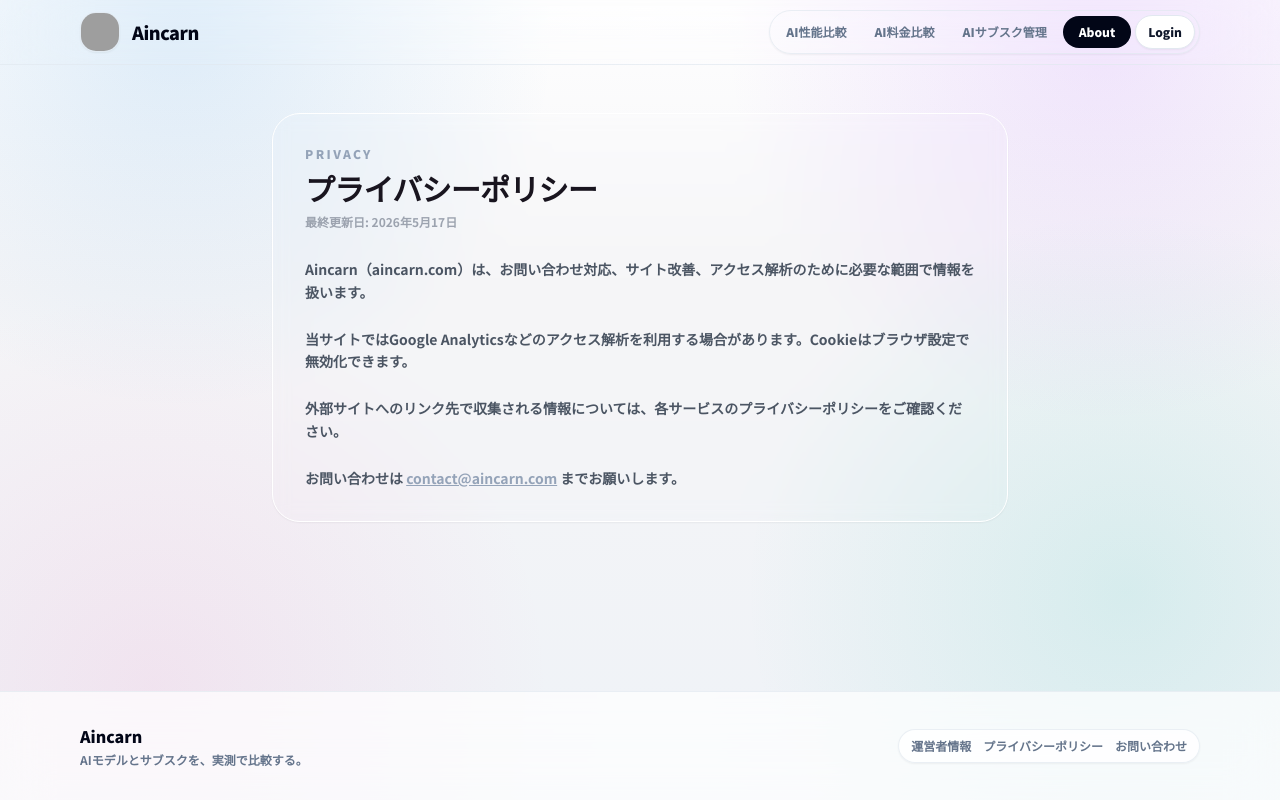
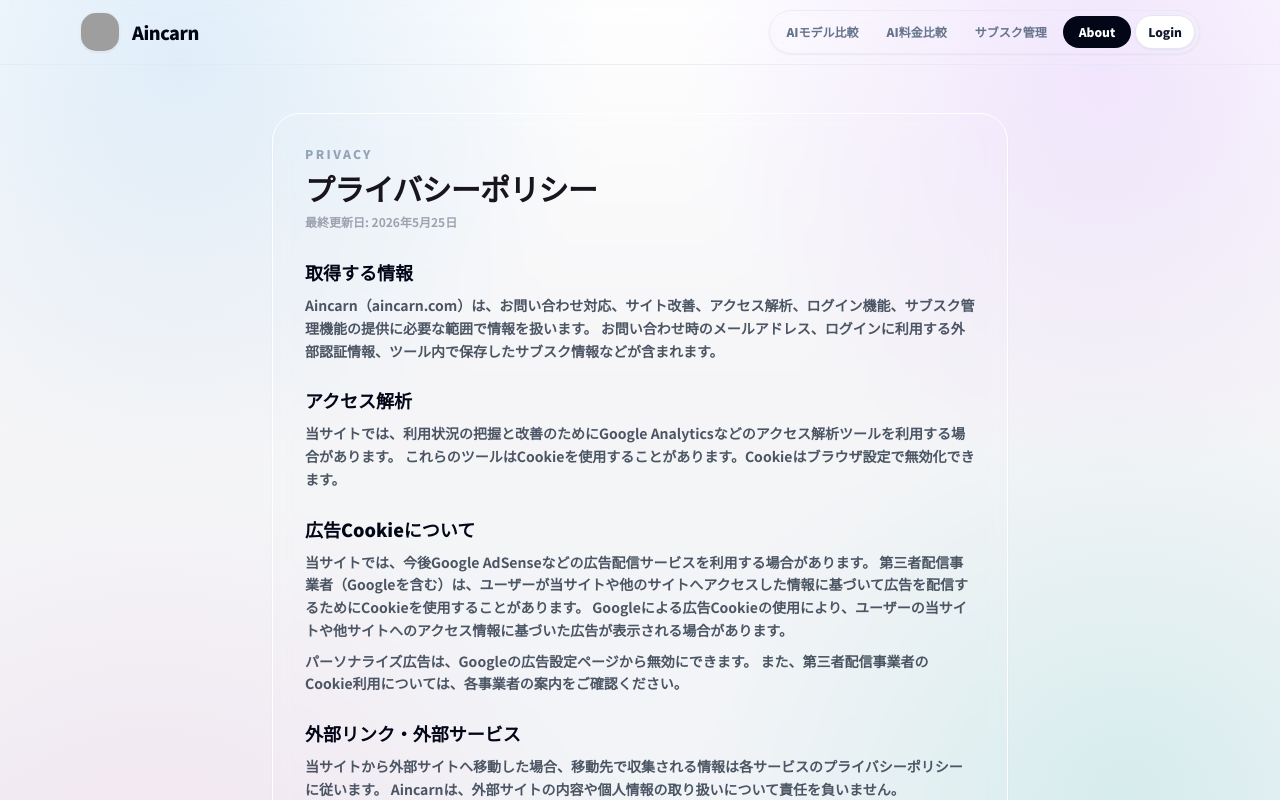
Before and after one commit to WW-QuadrupleU/aincarn, a Next.js app: page /privacy in a window 1280 px wide. Shown: the top 800 px of the page. Built offline with nearby package versions, Linux system fonts and the light colour scheme; no server answers; grey boxes are pictures that could not be loaded.

Commit message:
Prepare public pages for AdSense review

```diff
--- a/app/layout.tsx
+++ b/app/layout.tsx
@@ -6,14 +6,15 @@ import Footer from '@/components/Footer'
 import ClerkAuthProvider from '@/components/ClerkAuthProvider'
 
 const GA_ID = process.env.NEXT_PUBLIC_GA_ID
+const ADSENSE_CLIENT = process.env.NEXT_PUBLIC_ADSENSE_CLIENT
 
 export const metadata: Metadata = {
   title: {
-    default: 'Aincarn | AIモデルとサブスクを実測で比較する',
+    default: 'Aincarn | AIモデル・料金・サブスクを比較する実用ツール',
     template: '%s | Aincarn',
   },
   description:
-    'Aincarnは、AIモデルの公開ベンチマーク、料金、用途別の使いどころを整理し、どのAIに課金すべきかを判断しやすくする比較サイトです。',
+    'Aincarnは、AIモデルの性能、料金、サブスク管理を用途別に整理する比較サイトです。公開ベンチマーク、公式料金、実測予定データを分けて、AI選びを判断しやすくします。',
   metadataBase: new URL('https://aincarn.com'),
   openGraph: {
     siteName: 'Aincarn',
@@ -44,6 +45,14 @@ export default function RootLayout({ children }: { children: React.ReactNode })
               </Script>
             </>
           )}
+          {ADSENSE_CLIENT && (
+            <Script
+              async
+              src={`https://pagead2.googlesyndication.com/pagead/js/adsbygoogle.js?client=${ADSENSE_CLIENT}`}
+              crossOrigin="anonymous"
+              strategy="afterInteractive"
+            />
+          )}
           <Header />
           <main className="flex-1">{children}</main>
           <Footer />
--- a/app/page.tsx
+++ b/app/page.tsx
@@ -5,68 +5,53 @@ import SmoothHashLink from '@/components/SmoothHashLink'
 export const revalidate = 3600
 
 export const metadata: Metadata = {
-  title: 'Aincarn | AIモデルとサブスクを実測で比較する',
+  title: 'Aincarn | AIモデル・料金・サブスクを比較する実用ツール',
   description:
-    'Aincarnは、AIモデルの公開ベンチマーク、料金、用途別の使いどころを整理し、どのAIに課金すべきかを判断しやすくする比較サイトです。',
+    'Aincarnは、AIモデル比較、AI料金比較、AIサブスク管理をまとめた無料ツールサイトです。性能、速度、価格、用途を分けて、AI選びを判断しやすくします。',
 }
 
 const tools = [
   {
     href: '/tools/ai-model-compare',
-    label: 'AI性能比較',
-    body: '賢さ、速度、価格効率を横並びで見て、用途に合うAIを探します。',
+    label: 'AIモデル比較',
+    body: '主要AIモデルの賢さ、速度、価格効率を横並びで比較します。用途別にどのAIを選ぶべきかを確認できます。',
     tag: 'Compare',
-    metric: '3指標',
+    metric: '性能・速度・価格',
     accent: 'from-indigo-500 via-sky-400 to-cyan-300',
     soft: 'from-indigo-50 to-cyan-50',
   },
   {
     href: '/tools/ai-pricing',
     label: 'AI料金比較',
-    body: 'サブスク料金とAPI利用料を分けて、月額の目安を比較します。',
+    body: 'サブスク料金とAPI利用料を分けて整理し、月額の目安やプラン選びの違いを比較します。',
     tag: 'Pricing',
-    metric: '月額換算',
+    metric: '月額・API',
     accent: 'from-emerald-400 via-teal-400 to-sky-400',
     soft: 'from-emerald-50 to-sky-50',
   },
   {
     href: '/tools/ai-subscription',
-    label: 'AIサブスク管理',
-    body: '契約中のAIサービス、更新日、月額換算コストをアカウントごとに保存します。',
-    tag: 'Collection',
-    metric: '個別保存',
+    label: 'AIサブスク診断',
+    body: '用途や予算から、契約候補のAIサブスクを整理します。複数サービスの使い分けを考える入り口です。',
+    tag: 'Planner',
+    metric: '用途・予算',
     accent: 'from-fuchsia-500 via-rose-400 to-orange-300',
     soft: 'from-fuchsia-50 to-orange-50',
   },
 ]
 
-const toolStories = [
+const principles = [
   {
-    href: '/tools/ai-model-compare',
-    label: 'AI性能比較',
-    eyebrow: 'Model Intelligence',
-    title: 'モデルの強さを、用途ごとに静かに比較する。',
-    body: '公開ベンチマーク、速度、価格効率を用途別に整理。文章、コード、リサーチ、画像、動画など、自分の作業に効く指標だけを見やすく並べます。',
-    stats: ['Intelligence', 'Speed', 'Value'],
-    accent: 'from-indigo-500 via-sky-400 to-cyan-300',
+    title: '公開情報と実測予定データを分ける',
+    body: '公式料金、公開ベンチマーク、運営者による実測予定データを混同せず、情報源の性質が分かるように整理します。',
   },
   {
-    href: '/tools/ai-pricing',
-    label: 'AI料金比較',
-    eyebrow: 'Cost Simulator',
-    title: '複雑なAI料金を、月額感覚に変換する。',
-    body: 'サブスク、API、画像生成、動画生成は単位が違います。利用量を入れて同じ尺度に変換し、課金判断をシンプルにします。',
-    stats: ['Plan', 'API', 'Usage'],
-    accent: 'from-emerald-400 via-teal-400 to-sky-400',
+    title: '用途別に翻訳する',
+    body: '単純な総合点だけでなく、文章作成、コード、調査、画像、動画などの使い方に合わせて判断しやすくします。',
   },
   {
-    href: '/tools/ai-subscription',
-    label: 'AIサブスク管理',
-    eyebrow: 'Subscription Collection',
-    title: '増えていくAIサブスクを、ひとつの場所で管理する。',
-    body: 'ChatGPT、Claude、Gemini、Midjourneyなどをカードとして保存。更新日、月額換算、ジャンルを見ながら、いま契約しているAIを整理できます。',
-    stats: ['Cards', 'Renewal', 'Total'],
-    accent: 'from-fuchsia-500 via-rose-400 to-orange-300',
+    title: 'コスト感を重視する',
+    body: '高性能なAIでも、速度や単価が合わなければ日常利用では選びにくい場合があります。価格効率も重視します。',
   },
 ]
 
@@ -81,14 +66,14 @@ export default function HomePage() {
                 Aincarn
               </p>
               <h1 className="mt-7 max-w-4xl text-5xl font-black leading-[1.02] tracking-tight text-slate-950 sm:text-7xl">
-                AIを選ぶ時間を、
+                AI選びを、
                 <span className="block bg-gradient-to-r from-indigo-600 via-sky-500 to-teal-400 bg-clip-text text-transparent">
-                  もっと美しく。
+                  使う前に整理する。
                 </span>
               </h1>
               <p className="mt-6 max-w-2xl text-base font-semibold leading-relaxed text-slate-600 sm:text-lg">
-                Aincarnは、AIモデルの性能、料金、サブスクをひとつの視点で整理する比較ツールです。
-                迷いを減らし、今月どのAIに課金するかを落ち着いて判断できます。
+                Aincarnは、AIモデルの性能、料金、サブスク管理をひとつの視点で整理する比較サイトです。
+                公開データと公式料金をもとに、今どのAIに課金するべきかを判断しやすくします。
               </p>
               <div className="mt-9 flex flex-wrap gap-3">
                 <SmoothHashLink
@@ -101,7 +86,7 @@ export default function HomePage() {
                   href="/about"
                   className="rounded-full border border-slate-200 bg-white px-6 py-3 text-sm font-black text-slate-800 shadow-sm shadow-slate-950/5 transition hover:-translate-y-0.5 hover:border-slate-300"
                 >
-                  Aincarnについて
+                  編集方針を見る
                 </Link>
               </div>
             </div>
@@ -112,7 +97,7 @@ export default function HomePage() {
                 <div className="flex items-center justify-between gap-3">
                   <div>
                     <p className="text-xs font-bold uppercase tracking-[0.18em] text-white/50">Decision Panel</p>
-                    <h2 className="mt-2 text-2xl font-black tracking-tight">AIの選び方を、3つに分ける。</h2>
+                    <h2 className="mt-2 text-2xl font-black tracking-tight">AI選びの判断軸</h2>
                   </div>
                   <div className="grid size-12 place-items-center rounded-2xl bg-white text-sm font-black text-slate-950">AI</div>
                 </div>
@@ -144,7 +129,7 @@ export default function HomePage() {
       <section className="mx-auto max-w-6xl px-4 pb-12">
         <div id="tools" className="mb-7 scroll-mt-28">
           <p className="text-xs font-black uppercase tracking-[0.2em] text-slate-400">Tools</p>
-          <h2 className="mt-2 text-3xl font-black tracking-tight text-slate-950 sm:text-4xl">必要な比較を選ぶ</h2>
+          <h2 className="mt-2 text-3xl font-black tracking-tight text-slate-950 sm:text-4xl">目的に合わせて使う</h2>
         </div>
         <div className="grid gap-4 md:grid-cols-3">
           {tools.map((tool) => (
@@ -171,40 +156,17 @@ export default function HomePage() {
       </section>
 
       <section className="mx-auto max-w-6xl px-4 pb-16">
-        <div className="grid gap-5">
-          {toolStories.map((tool) => (
-            <article
-              key={tool.href}
-              className="grid overflow-hidden rounded-[36px] border border-white/80 bg-white/80 shadow-xl shadow-slate-950/5 backdrop-blur-xl lg:grid-cols-[1fr_360px]"
-            >
-              <div className="p-6 sm:p-8">
-                <p className="text-xs font-black uppercase tracking-[0.2em] text-slate-400">{tool.eyebrow}</p>
-                <h2 className="mt-3 max-w-2xl text-3xl font-black tracking-tight text-slate-950 sm:text-4xl">{tool.title}</h2>
-                <p className="mt-4 max-w-3xl text-sm font-semibold leading-relaxed text-slate-600">{tool.body}</p>
-                <Link
-                  href={tool.href}
-                  className="mt-7 inline-flex rounded-full border border-slate-200 bg-white px-5 py-3 text-sm font-black text-slate-900 shadow-sm shadow-slate-950/5 transition hover:-translate-y-0.5 hover:border-slate-300"
-                >
-                  {tool.label}を開く
-                </Link>
-              </div>
-              <div className="border-t border-slate-100 bg-slate-50/80 p-6 lg:border-l lg:border-t-0">
-                <div className="grid h-full content-center gap-3">
-                  {tool.stats.map((stat, index) => (
-                    <div key={stat} className="rounded-2xl border border-slate-200/70 bg-white p-4 shadow-sm shadow-slate-950/5">
-                      <div className="flex items-center justify-between gap-3">
-                        <p className="text-xs font-black uppercase tracking-[0.15em] text-slate-400">{stat}</p>
-                        <p className="text-sm font-black text-slate-950">{index === 0 ? 'High' : index === 1 ? 'Fast' : 'Clear'}</p>
-                      </div>
-                      <div className="mt-4 h-2 overflow-hidden rounded-full bg-slate-100">
-                        <div className={`h-full rounded-full bg-gradient-to-r ${tool.accent}`} style={{ width: `${88 - index * 17}%` }} />
-                      </div>
-                    </div>
-                  ))}
-                </div>
-              </div>
-            </article>
-          ))}
+        <div className="rounded-[36px] border border-white/80 bg-white/84 p-6 shadow-xl shadow-slate-950/5 backdrop-blur-xl sm:p-8">
+          <p className="text-xs font-black uppercase tracking-[0.2em] text-slate-400">Editorial Policy</p>
+          <h2 className="mt-2 text-3xl font-black tracking-tight text-slate-950">Aincarnの比較方針</h2>
+          <div className="mt-6 grid gap-4 md:grid-cols-3">
+            {principles.map((item) => (
+              <article key={item.title} className="rounded-3xl border border-slate-200/80 bg-slate-50/80 p-5">
+                <h3 className="text-lg font-black text-slate-950">{item.title}</h3>
+                <p className="mt-3 text-sm font-semibold leading-relaxed text-slate-600">{item.body}</p>
+              </article>
+            ))}
+          </div>
         </div>
       </section>
     </>
--- a/app/privacy/page.tsx
+++ b/app/privacy/page.tsx
@@ -2,7 +2,7 @@ import type { Metadata } from 'next'
 
 export const metadata: Metadata = {
   title: 'プライバシーポリシー',
-  description: 'Aincarnのプライバシーポリシーページです。',
+  description: 'Aincarnのプライバシーポリシー、アクセス解析、広告Cookie、外部サービス利用について掲載しています。',
 }
 
 export default function PrivacyPage() {
@@ -11,20 +11,51 @@ export default function PrivacyPage() {
       <section className="rounded-[28px] border border-white bg-white/84 p-8 shadow-sm backdrop-blur">
         <p className="text-xs font-black uppercase tracking-[0.2em] text-slate-400">Privacy</p>
         <h1 className="mt-2 text-3xl font-black tracking-tight text-brand-text">プライバシーポリシー</h1>
-        <p className="mt-2 text-xs font-bold text-gray-400">最終更新日: 2026年5月17日</p>
+        <p className="mt-2 text-xs font-bold text-gray-400">最終更新日: 2026年5月25日</p>
         <div className="mt-7 space-y-6 text-sm font-bold leading-relaxed text-gray-600">
-          <p>
-            Aincarn（aincarn.com）は、お問い合わせ対応、サイト改善、アクセス解析のために必要な範囲で情報を扱います。
-          </p>
-          <p>
-            当サイトではGoogle Analyticsなどのアクセス解析を利用する場合があります。Cookieはブラウザ設定で無効化できます。
-          </p>
-          <p>
-            外部サイトへのリンク先で収集される情報については、各サービスのプライバシーポリシーをご確認ください。
-          </p>
-          <p>
-            お問い合わせは <a className="text-slate-400 underline" href="mailto:contact@aincarn.com">contact@aincarn.com</a> までお願いします。
-          </p>
+          <section>
+            <h2 className="text-lg font-black text-slate-950">取得する情報</h2>
+            <p className="mt-2">
+              Aincarn（aincarn.com）は、お問い合わせ対応、サイト改善、アクセス解析、ログイン機能、サブスク管理機能の提供に必要な範囲で情報を扱います。
+              お問い合わせ時のメールアドレス、ログインに利用する外部認証情報、ツール内で保存したサブスク情報などが含まれます。
+            </p>
+          </section>
+
+          <section>
+            <h2 className="text-lg font-black text-slate-950">アクセス解析</h2>
+            <p className="mt-2">
+              当サイトでは、利用状況の把握と改善のためにGoogle Analyticsなどのアクセス解析ツールを利用する場合があります。
+              これらのツールはCookieを使用することがあります。Cookieはブラウザ設定で無効化できます。
+            </p>
+          </section>
+
+          <section>
+            <h2 className="text-lg font-black text-slate-950">広告Cookieについて</h2>
+            <p className="mt-2">
+              当サイトでは、今後Google AdSenseなどの広告配信サービスを利用する場合があります。
+              第三者配信事業者（Googleを含む）は、ユーザーが当サイトや他のサイトへアクセスした情報に基づいて広告を配信するためにCookieを使用することがあります。
+              Googleによる広告Cookieの使用により、ユーザーの当サイトや他サイトへのアクセス情報に基づいた広告が表示される場合があります。
+            </p>
+            <p className="mt-2">
+              パーソナライズ広告は、Googleの広告設定ページから無効にできます。
+              また、第三者配信事業者のCookie利用については、各事業者の案内をご確認ください。
+            </p>
+          </section>
+
+          <section>
+            <h2 className="text-lg font-black text-slate-950">外部リンク・外部サービス</h2>
+            <p className="mt-2">
+              当サイトから外部サイトへ移動した場合、移動先で収集される情報は各サービスのプライバシーポリシーに従います。
+              Aincarnは、外部サイトの内容や個人情報の取り扱いについて責任を負いません。
+            </p>
+          </section>
+
+          <section>
+            <h2 className="text-lg font-black text-slate-950">お問い合わせ</h2>
+            <p className="mt-2">
+              本ポリシーに関するお問い合わせは <a className="text-slate-500 underline" href="mailto:contact@aincarn.com">contact@aincarn.com</a> までお願いします。
+            </p>
+          </section>
         </div>
       </section>
     </main>
--- a/app/robots.ts
+++ b/app/robots.ts
@@ -5,6 +5,7 @@ export default function robots(): MetadataRoute.Robots {
     rules: {
       userAgent: '*',
       allow: '/',
+      disallow: ['/test/', '/tools/aios/', '/sign-in/', '/sign-up/', '/sso-callback/'],
     },
     sitemap: 'https://aincarn.com/sitemap.xml',
   }
--- a/app/tools/page.tsx
+++ b/app/tools/page.tsx
@@ -3,26 +3,32 @@ import Link from 'next/link'
 
 export const metadata: Metadata = {
   title: 'Aincarn Tools',
-  description: 'Aincarnで提供しているAI比較、料金比較、サブスク管理ツールの一覧です。',
+  description: 'Aincarnで提供しているAIモデル比較、AI料金比較、AIサブスク管理ツールの一覧です。',
 }
 
 const tools = [
   {
     href: '/tools/ai-model-compare',
-    label: 'AI性能比較',
-    body: '賢さ、速度、価格効率を用途別に比較します。',
+    label: 'AIモデル比較',
+    body: '主要AIモデルの性能、速度、価格効率を用途別に比較します。',
     meta: 'Performance',
   },
   {
     href: '/tools/ai-pricing',
     label: 'AI料金比較',
-    body: '月間利用量を入力して、API・画像・動画生成の概算コストを比較します。',
+    body: 'サブスク料金とAPI利用料を分けて、月額コストの目安を比較します。',
     meta: 'Pricing',
   },
   {
     href: '/tools/ai-subscription',
-    label: 'AIサブスク管理',
-    body: '契約中のAIサービス、更新日、月額換算コストをアカウントごとに保存します。',
+    label: 'AIサブスク診断',
+    body: '用途や予算から、どのAIサブスクを契約候補にするか整理します。',
+    meta: 'Planner',
+  },
+  {
+    href: '/tools/subscriptions',
+    label: 'サブスク管理',
+    body: '契約中のAIサービス、更新日、月額換算をアカウントごとに管理します。',
     meta: 'Collection',
   },
 ]
@@ -34,11 +40,11 @@ export default function ToolsPage() {
         <p className="apple-eyebrow">Tools</p>
         <h1 className="mt-2 text-4xl font-black tracking-tight text-slate-950">Aincarn Tools</h1>
         <p className="mt-3 max-w-2xl text-sm font-semibold leading-relaxed text-slate-600">
-          AIを選ぶ、料金を見積もる、契約を管理する。Aincarnの比較体験をここから使えます。
+          AIを選ぶ、料金を見積もる、契約を管理する。Aincarnの比較ツールをここから利用できます。
         </p>
       </section>
 
-      <section className="mt-6 grid gap-4 md:grid-cols-3">
+      <section className="mt-6 grid gap-4 md:grid-cols-2 lg:grid-cols-4">
         {tools.map((tool) => (
           <Link
             key={tool.href}
--- a/app/tools/subscriptions/page.tsx
+++ b/app/tools/subscriptions/page.tsx
@@ -2,9 +2,9 @@ import type { Metadata } from 'next'
 import SubscriptionManager from '@/components/SubscriptionManager'
 
 export const metadata: Metadata = {
-  title: 'AIサブスクコレクション',
+  title: 'AIサブスク管理',
   description:
-    '主要AIサービスを選んでプランを追加し、料金、更新日、ステータスをアカウントごとに保存できるAincarnのサブスク管理ツールです。',
+    '主要AIサービスを選んでプラン、料金、更新日、ステータスをアカウントごとに保存できるAincarnのサブスク管理ツールです。',
 }
 
 export default function SubscriptionsPage() {
--- a/components/Footer.tsx
+++ b/components/Footer.tsx
@@ -6,11 +6,12 @@ export default function Footer() {
       <div className="mx-auto flex max-w-6xl flex-col gap-5 px-4 py-8 text-xs font-bold text-slate-500 sm:flex-row sm:items-center sm:justify-between">
         <div>
           <p className="text-base font-black text-slate-950">Aincarn</p>
-          <p className="mt-1">AIモデルとサブスクを、実測で比較する。</p>
+          <p className="mt-1">AIモデル、料金、サブスクを実用目線で比較するサイトです。</p>
         </div>
         <nav className="flex flex-wrap gap-3 rounded-full border border-slate-200/70 bg-white/80 px-3 py-2 shadow-sm shadow-slate-950/5">
           <Link href="/about" className="hover:text-slate-950">運営者情報</Link>
           <Link href="/privacy" className="hover:text-slate-950">プライバシーポリシー</Link>
+          <Link href="/disclosure" className="hover:text-slate-950">広告開示</Link>
           <Link href="/contact" className="hover:text-slate-950">お問い合わせ</Link>
         </nav>
       </div>
--- a/components/Header.tsx
+++ b/components/Header.tsx
@@ -13,20 +13,19 @@ export default function Header() {
             width={40}
             height={40}
             className="size-10 rounded-2xl border border-slate-200/70 object-cover shadow-sm shadow-slate-950/5"
-
             priority
           />
           Aincarn
         </Link>
         <nav className="hidden items-center gap-1 rounded-full border border-slate-200/70 bg-white/72 p-1 text-xs font-black shadow-sm shadow-slate-950/5 sm:flex">
           <Link href="/tools/ai-model-compare" className="rounded-full px-3 py-2 text-slate-500 transition hover:bg-slate-100 hover:text-slate-950">
-            AI性能比較
+            AIモデル比較
           </Link>
           <Link href="/tools/ai-pricing" className="rounded-full px-3 py-2 text-slate-500 transition hover:bg-slate-100 hover:text-slate-950">
             AI料金比較
           </Link>
           <Link href="/tools/subscriptions" className="rounded-full px-3 py-2 text-slate-500 transition hover:bg-slate-100 hover:text-slate-950">
-            AIサブスク管理
+            サブスク管理
           </Link>
           <Link href="/about" className="rounded-full bg-slate-950 px-4 py-2 text-white transition hover:bg-slate-800">
             About
@@ -39,13 +38,13 @@ export default function Header() {
       </div>
       <nav className="mx-auto flex max-w-6xl gap-2 overflow-x-auto px-4 pb-3 text-xs font-black sm:hidden">
         <Link href="/tools/ai-model-compare" className="shrink-0 rounded-full border border-slate-200 bg-white px-3 py-2 text-slate-600 shadow-sm shadow-slate-950/5">
-          AI性能比較
+          AIモデル比較
         </Link>
         <Link href="/tools/ai-pricing" className="shrink-0 rounded-full border border-slate-200 bg-white px-3 py-2 text-slate-600 shadow-sm shadow-slate-950/5">
           AI料金比較
         </Link>
         <Link href="/tools/subscriptions" className="shrink-0 rounded-full border border-slate-200 bg-white px-3 py-2 text-slate-600 shadow-sm shadow-slate-950/5">
-          AIサブスク管理
+          サブスク管理
         </Link>
       </nav>
     </header>
```
Also changed, not shown: app/about/page.tsx (+25 -9 lines), app/ads.txt/route.ts (added, +18 -0 lines), app/disclosure/page.tsx (+14 -5 lines), app/tools/aios/page.tsx (+5 -2 lines).
